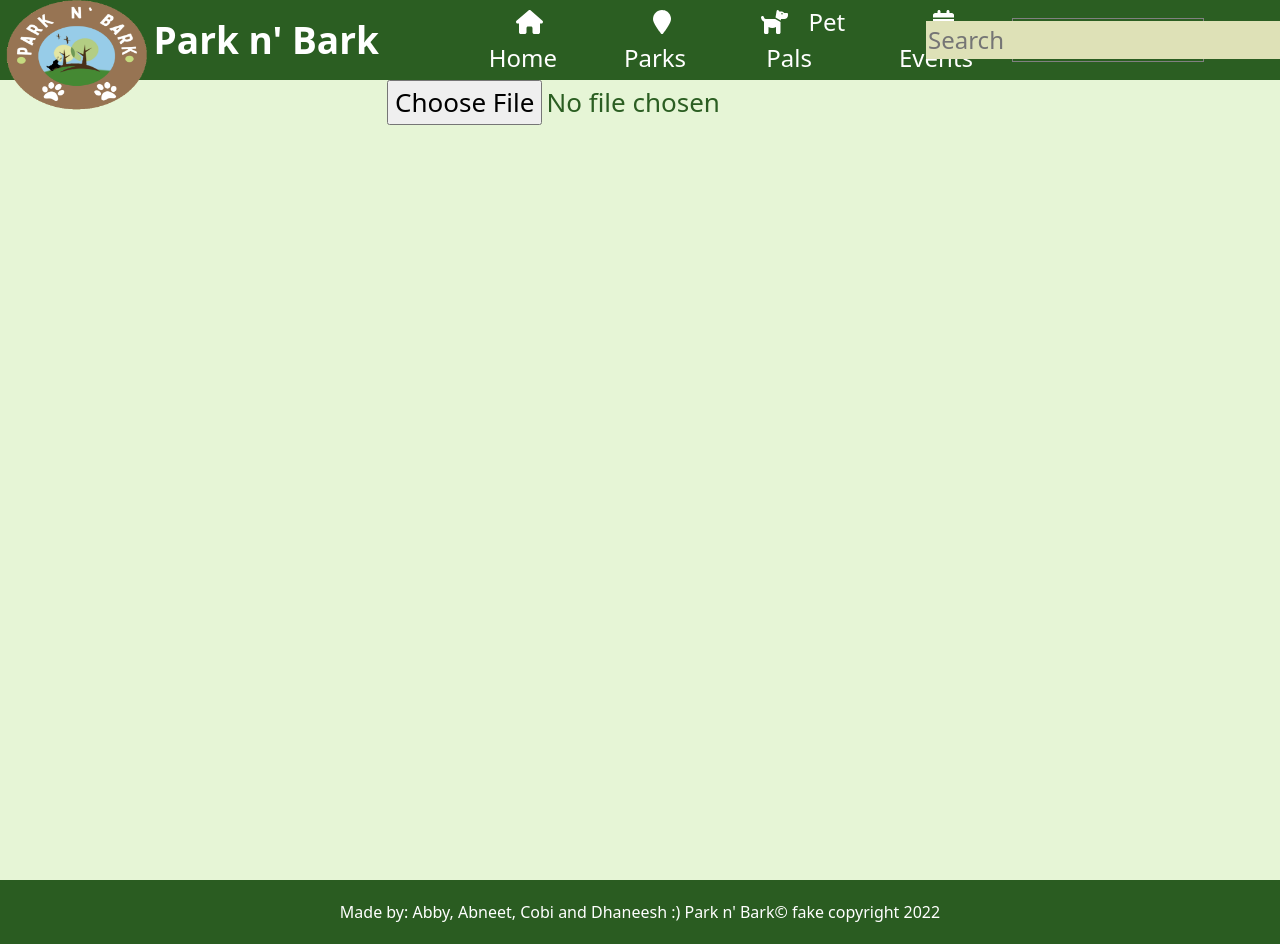
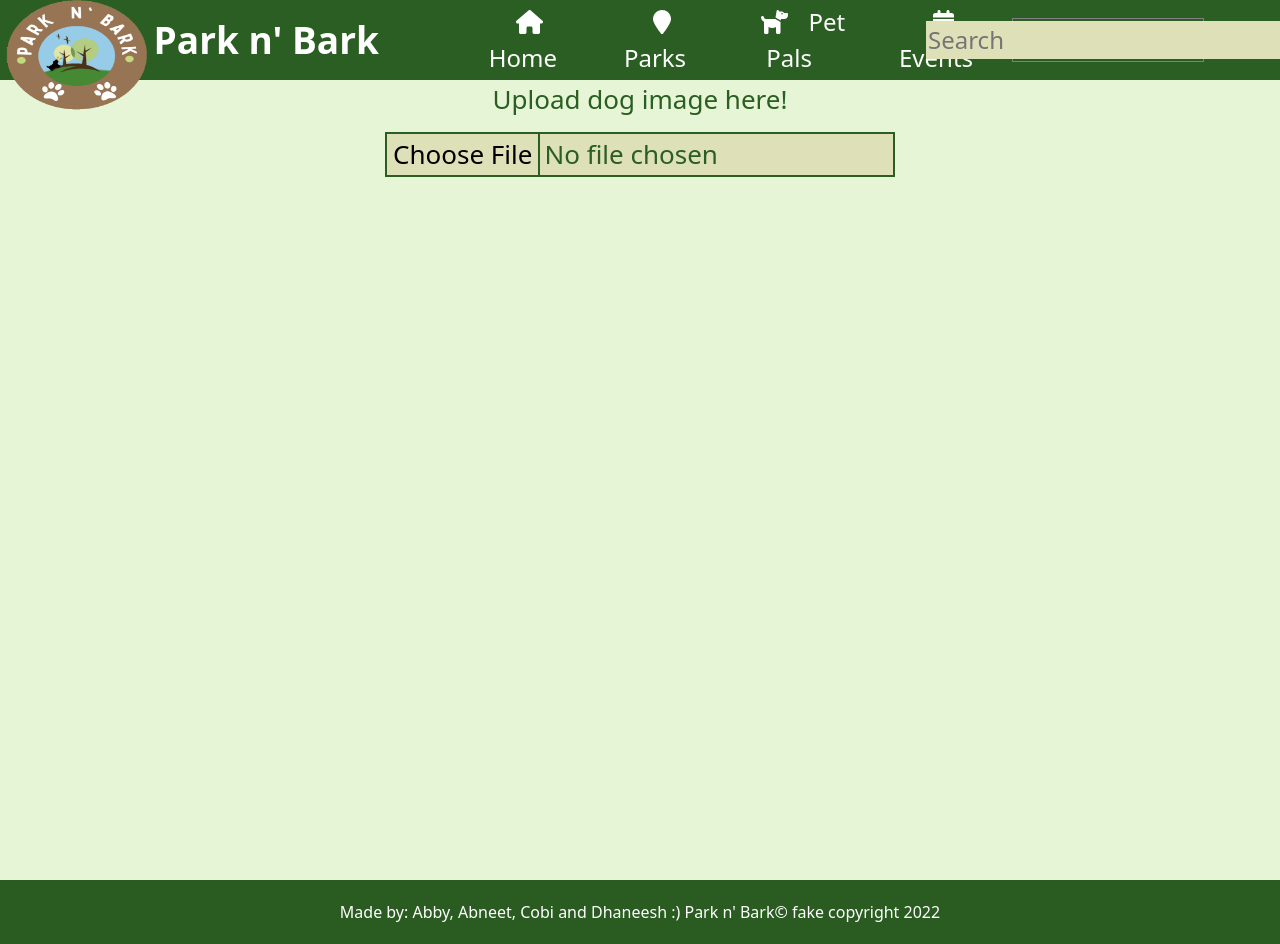
Before and after one commit to abbyrobinson13/park-n-bark, a React (Create React App) app: page /feed in a window 1280 px wide. Built offline with nearby package versions, Linux system fonts and the light colour scheme.

Commit message:
ai styling and instructions

```diff
--- a/src/App.css
+++ b/src/App.css
@@ -71,42 +71,6 @@ nav * {
   color:(27, 34%, 60%);;
 }
 
-.search-bar {
-  flex: auto;
-  display: flex;
-  justify-content: center;
-  border:1px solid hsl(0, 0%, 50%);
-  padding:2px;
-}
-
-.search-bar form{
-  height: 20px;
-}
-
-.search-bar input {
-  background-color: hsl(64, 41%, 80%);
-}
-
-.search-bar input:focus {
-  outline-style: none;
-}
-
-.search-bar > * {
-  overflow: hidden;
-  margin: 0;
-  flex: auto;
-  border: none;
-}
-
-.search-bar button{
-  background-color: hsl(64, 41%, 80%)
-  ;
-  flex: 0 1 5em;
-}
-
-.search-bar button:hover {
-  background-color: hsl(88, 34%, 69%);
-}
 
 #Nav3 {
   width: 15vw;
@@ -461,6 +425,43 @@ footer {
 
 /* search bar */
 
+.search-bar {
+  flex: auto;
+  display: flex;
+  justify-content: center;
+  border:1px solid hsl(0, 0%, 50%);
+  padding:2px;
+}
+
+.search-bar form{
+  height: 20px;
+}
+
+.search-bar input {
+  background-color: hsl(64, 41%, 80%);
+}
+
+.search-bar input:focus {
+  outline-style: none;
+}
+
+.search-bar > * {
+  overflow: hidden;
+  margin: 0;
+  flex: auto;
+  border: none;
+}
+
+.search-bar button{
+  background-color: hsl(64, 41%, 80%)
+  ;
+  flex: 0 1 5em;
+}
+
+.search-bar button:hover {
+  background-color: hsl(88, 34%, 69%);
+}
+
 .search-container {
   position: relative;
   width: 100%;
@@ -511,9 +512,22 @@ footer {
   gap: 0.5em;
  }
 
+#ai-container input {
+  background-color: hsl(64, 41%, 80%);
+  border: 2px solid hsl(111, 47%, 25%)
+}
 
+#ai-container input::file-selector-button {
+  background-color: hsl(64, 41%, 80%);
+  border:0 solid hsl(111, 47%, 25%);
+  border-width: 0 2px 0 0;
+}
 
- #ai-image {
-  width: 50%;
-  height: 50%;
- }
+#ai-container button {
+  background-color: hsl(64, 41%, 80%);
+}
+
+#ai-image {
+width: 50%;
+height: 50%;
+}
--- a/src/components/AI.jsx
+++ b/src/components/AI.jsx
@@ -26,6 +26,9 @@ const AI = () => {
 
   return (
     <div id='ai-container'>
+      <div>
+        <span>Upload dog image here!</span>
+      </div>
       <input type='file' onChange={onFileChange} />
       {imageUrl && (
         <img ref={imageRef} src={imageUrl} id='ai-image' alt='Preview' />
```
